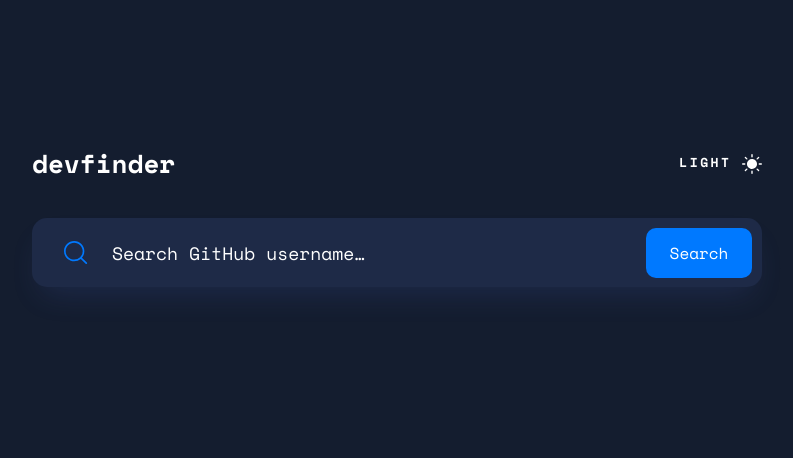
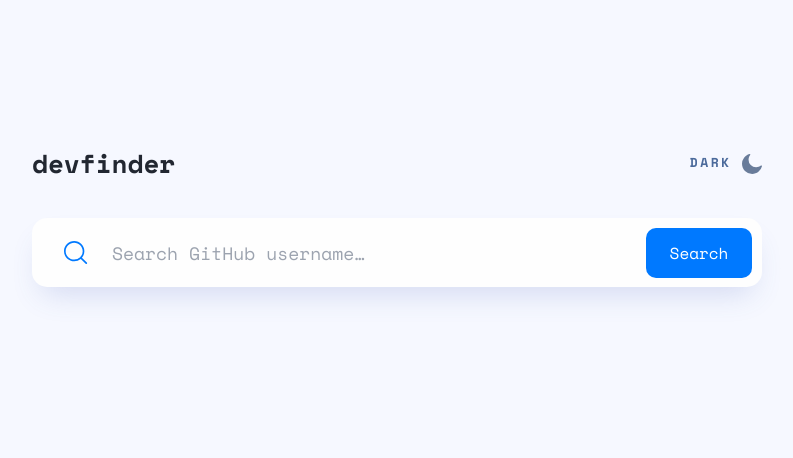
Before and after one commit to sarahc-dev/github-user-search-app, a website: page index.html in a window 1280 px wide. Shown: the whole page, without its empty margins (243-1036 px from the left). Drawn offline with nearby package versions, Linux system fonts and the light colour scheme; no server answers.

Commit message:
set default back to light

```diff
--- a/darkMode.js
+++ b/darkMode.js
@@ -3,11 +3,11 @@
 
 // Check system preference for darkmode
 
-// if (window.matchMedia && window.matchMedia("(prefers-color-scheme:light)").matches) {
-//   document.documentElement.classList.remove("dark");
-//   darkBtn.classList.remove("hidden");
-//   lightBtn.classList.add("hidden");
-// }
+if (window.matchMedia && window.matchMedia("(prefers-color-scheme:dark)").matches) {
+  document.documentElement.classList.add("dark");
+  darkBtn.classList.add("hidden");
+  lightBtn.classList.remove("hidden");
+}
 
 // Toggle dark mode
 
--- a/index.html
+++ b/index.html
@@ -1,5 +1,5 @@
 <!DOCTYPE html>
-<html lang="en" class="dark">
+<html lang="en">
   <head>
     <meta charset="UTF-8" />
     <meta name="viewport" content="width=device-width, initial-scale=1.0" />
@@ -21,7 +21,7 @@
     <div class="px-6 md:px-0 py-7.5 md:py-35 lg:py-36 max-w-sm-container md:max-w-md-container lg:max-w-lg-container mx-auto">
       <header class="flex justify-between items-center pb-9">
         <h1 class="font-bold text-header-1 text-logo lowercase dark:text-white transition-colors duration-200">devfinder</h1>
-        <button id="dark" aria-label="dark mode" class="text-light-main font-bold uppercase tracking-2.5 h-5 group hover:text-header-1 transition-all duration-200 hidden">
+        <button id="dark" aria-label="dark mode" class="text-light-main font-bold uppercase tracking-2.5 h-5 group hover:text-header-1 transition-all duration-200">
           Dark
           <svg width="20" height="20" xmlns="http://www.w3.org/2000/svg" class="inline-block" aria-hidden="true">
             <path
@@ -32,7 +32,7 @@
             />
           </svg>
         </button>
-        <button id="light" aria-label="light mode" class="text-white font-bold uppercase tracking-2.5 h-5 group hover:text-dark-button-hover transition-all duration-200">
+        <button id="light" aria-label="light mode" class="text-white font-bold uppercase tracking-2.5 h-5 group hover:text-dark-button-hover transition-all duration-200 hidden">
           Light
           <svg width="20" height="20" xmlns="http://www.w3.org/2000/svg" class="inline-block" aria-hidden="true">
             <g fill="#FFF" fill-rule="nonzero" class="group-hover:fill-dark-button-hover transition-fill duration-200">
```
